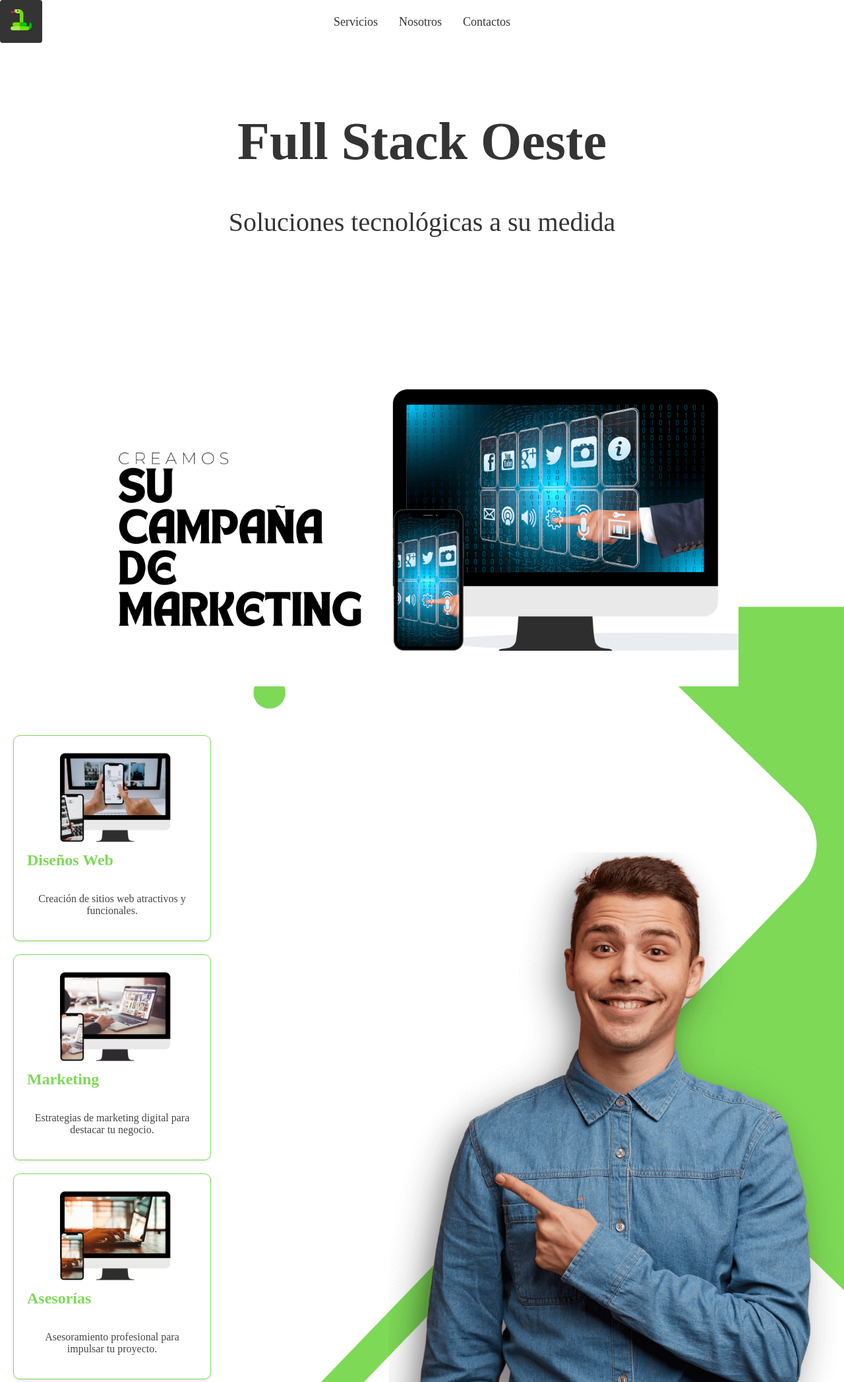
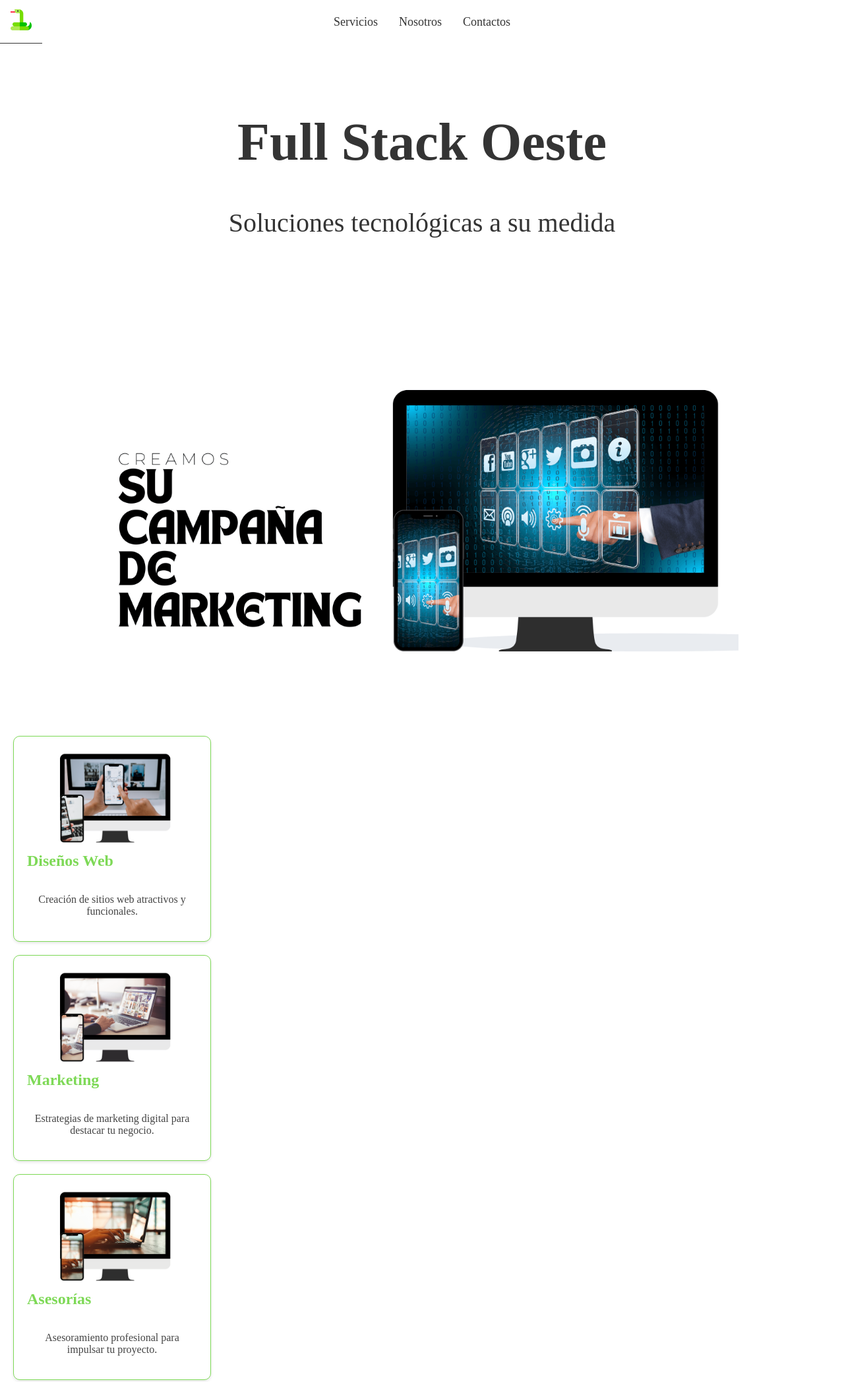
Before and after one commit to matipretz/fullstackoeste, a plain HTML site: page index.html in a window 1280 px wide. Shown: the top 2094 px of the page at 66% size. Drawn offline with nearby package versions, Linux system fonts and the light colour scheme; a web font is replaced by a local one.

Commit message:
REN REM RED
Se renombraron etiquetas
Se removio banner
Se rediseñó nav

```diff
--- a/css/estilo.css
+++ b/css/estilo.css
@@ -21,7 +21,6 @@ nav {
 
 nav a {
   float: left;
-  border-radius: 4px;
   display: block;
   text-decoration: none;
   color: #343434;
@@ -31,13 +30,13 @@ nav a {
 }
 
 nav a:hover {
-  background-color: #37ff145d;
-  transition-duration: 0.7s;
+border-bottom: 1px solid #343434;
+  transition-duration: 0.4s;
 }
 
 nav a.active {
-  background-color: #343434;
-  color: white;
+  border-bottom: 1px solid #343434;
+  color: #343434;
 }
 
 .centro {
--- a/index.html
+++ b/index.html
@@ -39,7 +39,8 @@
     <p>Soluciones tecnológicas a su medida
     </p>
   </header>
-  <section claas="contenedor-carrusel">
+
+  <section class="contenedor-carrusel">
     <div class="carrusel">
       <div class="slide">
         <img src="img/imagen1.png" alt="Imagen 1">
@@ -54,28 +55,29 @@
   </section>
 
 
-  <div class="card">
+  <article class="card">
     <img src="img/card1.png" alt="Diseños Web">
     <h2>Diseños Web</h2>
     <p>Creación de sitios web atractivos y funcionales.</p>
-  </div>
-  <div class="card">
+  </article>
+  <article class="card">
     <img src="img/card2.png" alt="Marketing">
     <h2>Marketing</h2>
     <p>Estrategias de marketing digital para destacar tu negocio.</p>
-  </div>
-  <div class="card">
+  </article>
+  <article class="card">
     <img src="img/card3.png" alt="Asesorías">
     <h2>Asesorías</h2>
     <p>Asesoramiento profesional para impulsar tu proyecto.</p>
-  </div>
-  <img class="banner" src="img/banner.png" alt="Full Stack Oeste">
+  </article>
+
   <section>
     <h2>¿Buscas que tus productos y/o servicios impacten y lleguen a mas personas?</h2>
     <p>Con nuestros servicios de diseño web, diseño de campañas de marketing y gestión de redes sociales, podemos
       ayudarte a crear campañas que sean atractivas, funcionales y efectivas.</p>
     <h3>¡Contáctanos hoy mismo!</h3>
   </section>
+
   <footer>
     <p>Seguinos en nuestras redes:</p>
     <i class='bx bxl-whatsapp bx-lg' style='color:#fff'></i>
@@ -83,6 +85,7 @@
     <i class='bx bxl-gmail bx-lg' style='color:#fff'></i>
     <p>Copyright © 2023 | Todos los derechos reservados | Full Stack Oeste</p>
   </footer>
+
 </body>
 
 </html>
```
